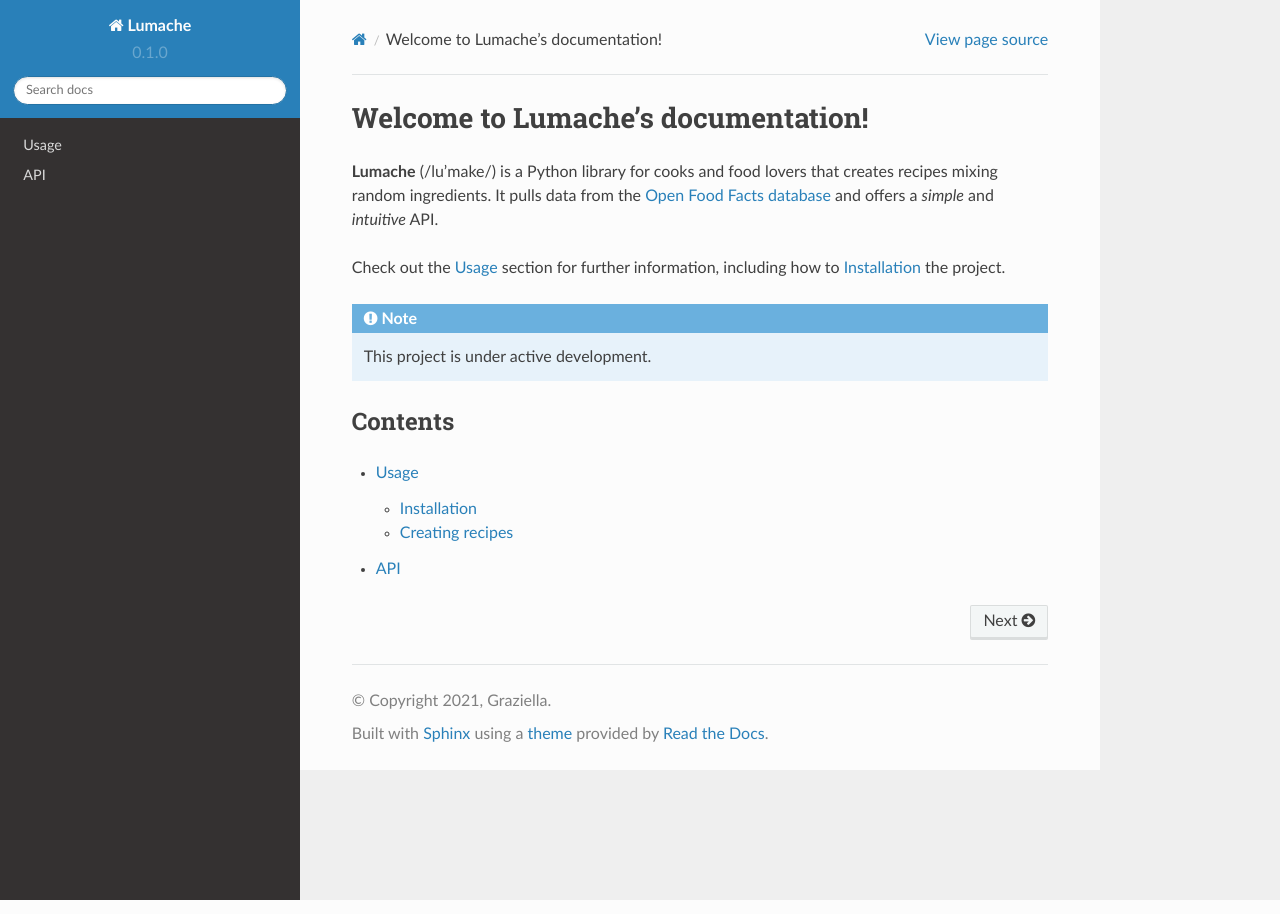
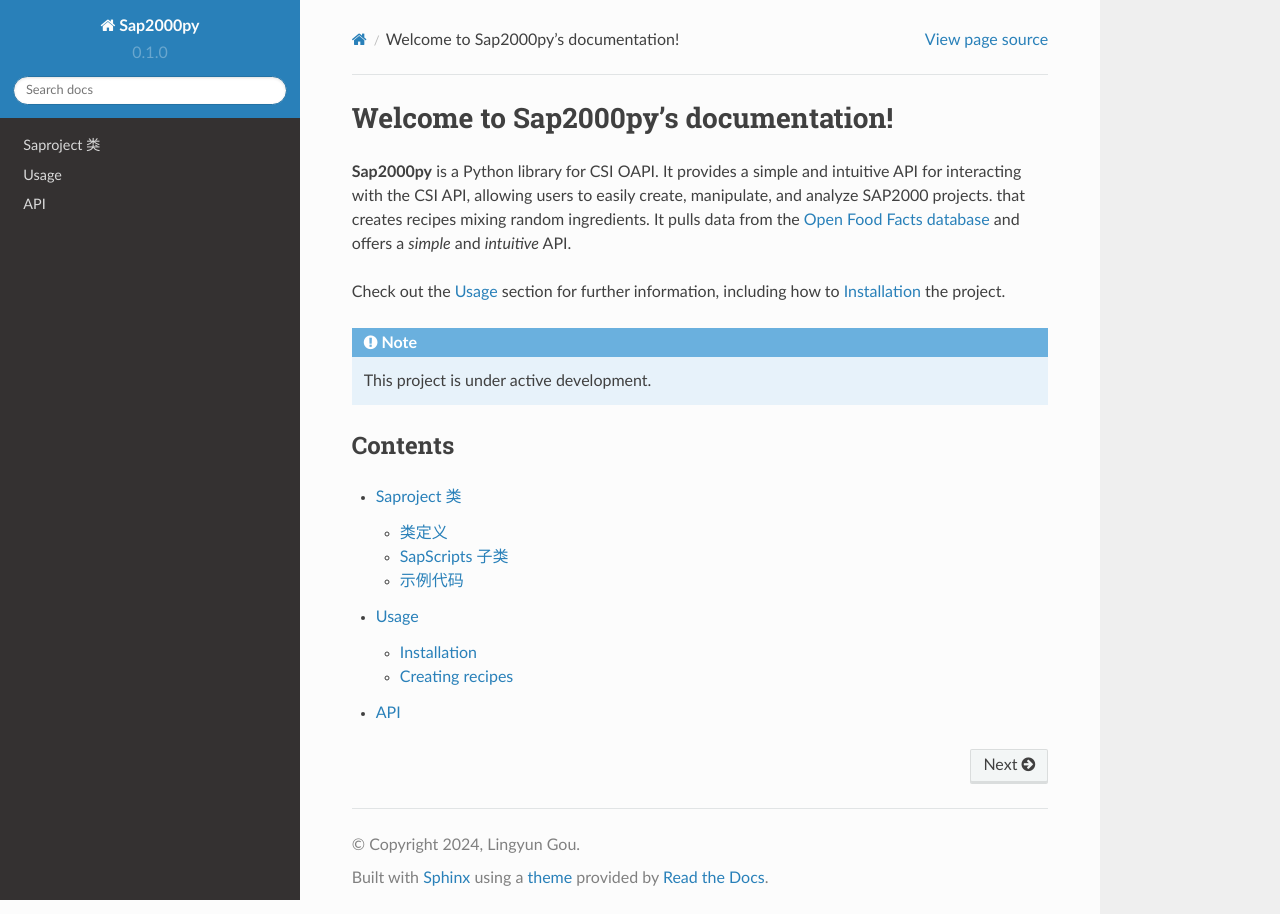
Before and after one commit to ganansuan647/Sap2000py-tutorial, a Sphinx documentation site: the page built from docs/source/index.rst, in a window 1280 px wide. Built offline with Sphinx 7.4.7 and the Read the Docs theme 2.0.0, drawn with Linux system fonts in a browser that asks for light colours; some of the changed lines change nothing that is shown.

Commit message:
first try
add Saproject

```diff
--- /dev/null
+++ b/docs/source/Saproject.rst
@@ -0,0 +1,58 @@
+Saproject 类
+================
+
+Saproject 类是一个用于与 SAP2000 程序交互的 Python 类。它封装了 SAP2000 的 API，使得用户可以方便地创建、操作和分析 SAP2000 项目。
+
+类定义
+-------
+
+.. autoclass:: Saproject
+   :members:
+   :undoc-members:
+   :show-inheritance:
+
+SapScripts 子类
+---------------
+
+Saproject 类还包含一个子类 SapScripts，用于执行一些预先定义的方便工程师和研究者的批量脚本操作，所有这些操作都可以通过Saproject内的其他函数完成。
+
+.. autoclass:: SapScripts
+   :members:
+   :undoc-members:
+   :show-inheritance:
+
+示例代码
+---------
+
+以下是一个使用 Saproject 类的示例代码：
+
+.. code-block:: python
+
+    from pathlib import Path
+    from Saproject import Saproject
+
+    Sap = Saproject()
+    Sap.openSap()
+    Sap.File.New_Blank()
+    Sap.File.Open(Path('.')/"Test"/"Test.sdb")
+
+    print(Sap.Units)
+    Sap.getUnits()
+
+    print(Sap.SapVersion)
+    Sap.getSapVersion()
+
+    Sap.setProjectInfo(field="Company Name",value="Tongji University")
+    Sap.setProjectInfo("Author","Gou Lingyun")
+    Sap.setProjectInfo("Email","gulangyu@tongji.edu.cn")
+    print(Sap.ProjectInfo)
+    Sap.getProjectInfo()
+
+    print(Sap.FileName)
+    Sap.getFileName()
+
+    print(Sap.CoordSystem)
+    Sap.getCoordSystem()
+    # Test setUnits
+    Sap.setUnits("KN_m_E")
+    Sap.setUnits("KN_m_C")
--- a/docs/source/conf.py
+++ b/docs/source/conf.py
@@ -2,9 +2,9 @@
 
 # -- Project information
 
-project = 'Lumache'
-copyright = '2021, Graziella'
-author = 'Graziella'
+project = 'Sap2000py'
+copyright = '2024, Lingyun Gou'
+author = 'Lingyun Gou'
 
 release = '0.1'
 version = '0.1.0'
--- a/docs/source/index.rst
+++ b/docs/source/index.rst
@@ -1,7 +1,7 @@
-Welcome to Lumache's documentation!
+Welcome to Sap2000py's documentation!
 ===================================
 
-**Lumache** (/lu'make/) is a Python library for cooks and food lovers
+**Sap2000py** is a Python library for CSI OAPI. It provides a simple and intuitive API for interacting with the CSI API, allowing users to easily create, manipulate, and analyze SAP2000 projects.
 that creates recipes mixing random ingredients.
 It pulls data from the `Open Food Facts database <https://world.openfoodfacts.org/>`_
 and offers a *simple* and *intuitive* API.
@@ -18,5 +18,6 @@
 
 .. toctree::
 
+   Saproject
    usage
    api
```
